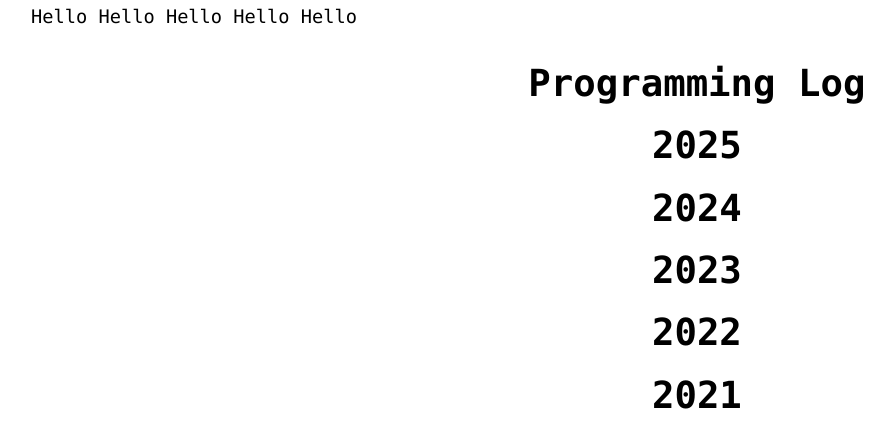
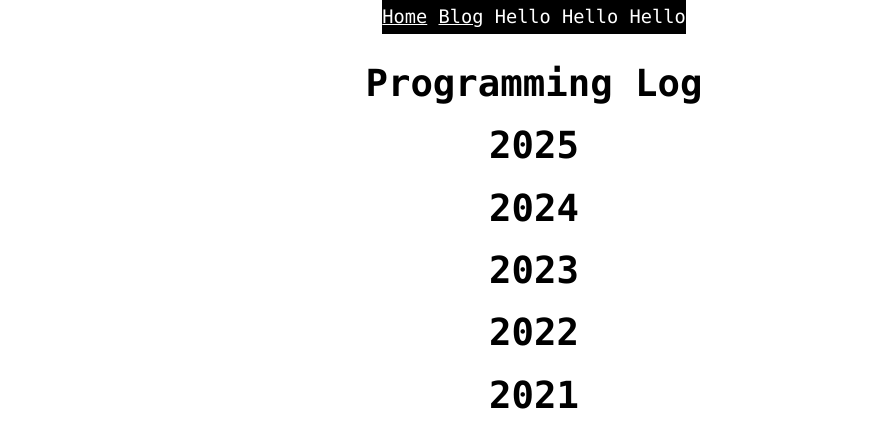
Before and after one commit to seandavidreed/seandavidreed.github.io, a Jekyll site: the page built from index.html, in a window 1280 px wide. Shown: the top 448 px of the page, without its empty margins (106-1000 px from the left). Built offline with Jekyll 4.4.1, drawn with Linux system fonts in a browser that asks for light colours.

```diff
--- a/_layouts/default.html
+++ b/_layouts/default.html
@@ -16,14 +16,14 @@
 			src="https://cdn.jsdelivr.net/npm/mathjax@3/es5/tex-chtml.js">
 		</script>
 	</head>
-	<nav>
-		<a>Hello</a>
-		<a>Hello</a>
-		<a>Hello</a>
-		<a>Hello</a>
-		<a>Hello</a>
-	</nav>
 	<body>
+		<nav>
+			<a href="index.html">Home</a>
+			<a href="blog.html">Blog</a>
+			<a>Hello</a>
+			<a>Hello</a>
+			<a>Hello</a>
+		</nav>
 		<div class="responsive">
 			{{ content }}
 		</div>
--- a/css/styles.scss
+++ b/css/styles.scss
@@ -10,7 +10,9 @@ $bp-largeputer: 1200px;
 body {
 	/* UNIVERSAL LAYOUT SETTINGS */
 	display: flex;
-	justify-content: center;
+	flex-direction: column;
+	//justify-content: center;
+	align-items: center;
 	padding: 0px;
 	margin: 0px;
 	min-height: 100vh;
@@ -23,6 +25,15 @@ body {
 		     "monospace";
 	font-size: 14pt;
 	line-height: 1.8;
+
+	/* UNIVERSAL NAV SETTINGS */
+	nav {
+		background-color: black;
+		position: fixed;
+		a {
+			color: white;
+		}
+	}
 
 	/* UNIVERSAL ANCHOR SETTINGS */
 	a {
```
Also changed, not shown: _posts/courses/cs50x/2021-12-15-week0.md (renamed from _posts/courses/cs50x/week0.md, +5 -0 lines), blog.html (added, +11 -0 lines), _posts/courses/cs50x/2021-12-27-week1.md (renamed from _posts/courses/cs50x/week1.md), _posts/courses/cs50x/2022-01-01-week2.md (renamed from _posts/courses/cs50x/week2.md), _posts/courses/cs50x/2022-01-14-week3.md (renamed from _posts/courses/cs50x/week3.md), _posts/courses/cs50x/2022-01-27-week4.md (renamed from _posts/courses/cs50x/week4.md), _posts/courses/cs50x/2022-07-07-week5.md (renamed from _posts/courses/cs50x/week5.md), _posts/courses/cs50x/2022-07-27-week6.md (renamed from _posts/courses/cs50x/week6.md), _posts/courses/cs50x/2022-08-04-week7.md (renamed from _posts/courses/cs50x/week7.md), _posts/courses/cs50x/2022-09-10-week8.md (renamed from _posts/courses/cs50x/week8.md), _posts/courses/cs50x/2022-12-16-week9.md (renamed from _posts/courses/cs50x/week9.md).
